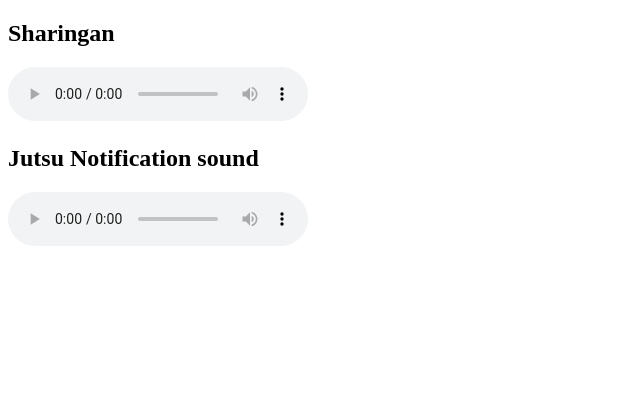
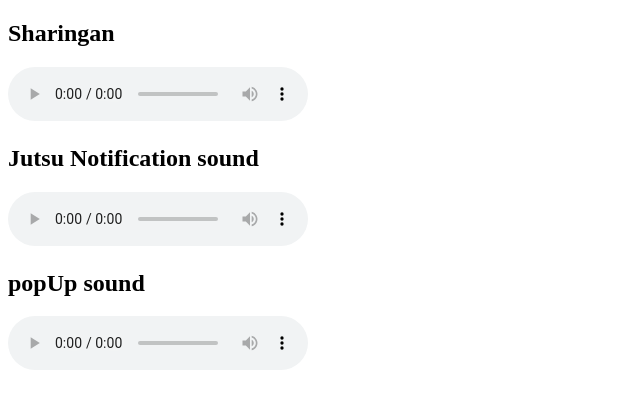
Before and after one commit to Notse/audio-files, a plain HTML site: page index.html in a window 1280 px wide. Shown: the whole page, without its empty margins (0-640 px from the left). Drawn offline with Linux system fonts and the light colour scheme.

Commit message:
change html

```diff
--- a/index.html
+++ b/index.html
@@ -15,5 +15,9 @@
     <audio controls autoplay>
       <source src="sounds/jutsu.mp3" type="audio/mpeg" />
     </audio>
+    <h2>popUp sound</h2>
+    <audio controls autoplay>
+      <source src="sounds/popUp.mp3" type="audio/mpeg" />
+    </audio>
   </body>
 </html>
```
